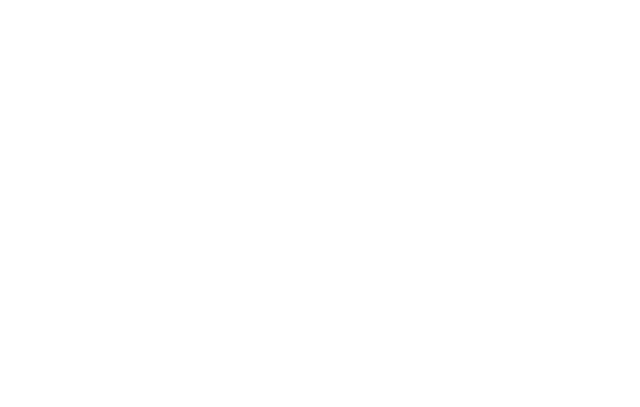
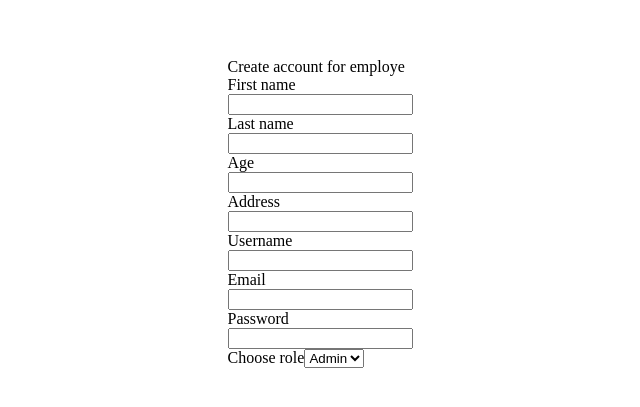
Before and after one commit to AnRiyan1912/sistem-absence-employe-fe-vue-js, a Vue app: page /register in a window 1280 px wide. Before the commit this address had no page. Shown: the part 195-602 px from the top of the page, without its empty margins (320-960 px from the left). Built offline with nearby package versions, Linux system fonts and the light colour scheme.

Commit message:
feat login fix and register page

```diff
--- a/src/axios/config.ts
+++ b/src/axios/config.ts
@@ -4,8 +4,8 @@
 const client = axios.create({
   baseURL: BASE_URL,
   timeout: 1000,
-  headers: { Authorization: `Bearer ${sessionStorage.getItem('auth')}` },
-  withCredentials: true
+  headers: { Authorization: `Bearer ${sessionStorage.getItem('auth')}` }
+  //   withCredentials: true
 })
 
 client.interceptors.response.use(
@@ -46,3 +46,5 @@
     return Promise.reject(err)
   }
 )
+
+export default client
--- a/src/router/index.ts
+++ b/src/router/index.ts
@@ -1,5 +1,10 @@
 import { createRouter, createWebHistory } from 'vue-router'
-import HomeView from '../views/HomeView.vue'
+
+const HomeView = () => import('../views/HomeView.vue')
+const AboutView = () => import('../views/AboutView.vue')
+const LoginView = () => import('../views/LoginView.vue')
+const NotFountView = () => import('../views/NotFoundView.vue')
+const RegisterView = () => import('../views/RegisterView.vue')
 
 const router = createRouter({
   history: createWebHistory(import.meta.env.BASE_URL),
@@ -15,7 +20,7 @@
     {
       path: '/about',
       name: 'about',
-      component: () => import('../views/AboutView.vue'),
+      component: AboutView,
       meta: {
         requiresAuth: true
       }
@@ -23,14 +28,24 @@
     {
       path: '/login',
       name: 'login,',
-      component: () => import('../views/LoginView.vue')
+      component: LoginView
+    },
+    {
+      path: '/register',
+      name: 'register',
+      component: RegisterView
+    },
+    {
+      path: '/:catchAll(.*)',
+      name: 'Not Found',
+      component: NotFountView
     }
   ]
 })
 
-router.beforeEach((to, from, next) => {
+router.beforeEach(async (to, from, next) => {
   if (to.meta.requiresAuth) {
-    const token = localStorage.getItem('token')
+    const token = await sessionStorage.getItem('auth')
     if (token) {
       next()
     } else {
--- a/src/views/LoginView.vue
+++ b/src/views/LoginView.vue
@@ -1,8 +1,10 @@
 <script setup lang="ts">
-import { ref } from 'vue'
-import axios from 'axios'
+import { onMounted, ref } from 'vue'
 import { AUTH, BASE_URL } from '@/util/ApiUrl'
+import client from '@/axios/config'
+import { useRouter } from 'vue-router'
 
+const router = useRouter()
 const showPassword = ref(false)
 const handleShowPassword = (event: MouseEvent) => {
   event.preventDefault()
@@ -16,12 +18,24 @@
 const password = defineModel('passsword')
 
 const onLogin = async () => {
-  const response = await axios.post(BASE_URL + AUTH + 'login', {
-    usernameOrEmail: username,
-    password: password
+  const response = await client.post(AUTH + 'login', {
+    usernameOrEmail: username.value,
+    password: password.value
   })
-  console.log(response)
+  await sessionStorage.setItem('auth', response.data.accessToken)
+  if (response.data.accessToken) {
+    router.push({ name: 'home' })
+  } else {
+    alert(response.data.message)
+  }
 }
+
+onMounted(() => {
+  const authToken = sessionStorage.getItem('auth')
+  if (authToken) {
+    router.push('/')
+  }
+})
 </script>
 <template>
   <div class="flex container-main">
--- /dev/null
+++ b/src/views/NotFoundView.vue
@@ -0,0 +1,24 @@
+<script setup lang="ts"></script>
+<template>
+  <div class="container">
+    <div>
+      <div class="item-center">
+        <h1>404</h1>
+      </div>
+
+      <h2>Page not found!</h2>
+    </div>
+  </div>
+</template>
+<style>
+.container {
+  display: flex;
+  justify-content: center;
+  align-items: center;
+}
+.item-center {
+  display: flex;
+  justify-content: center;
+  align-items: center;
+}
+</style>
--- a/src/views/RegisterView.vue
+++ b/src/views/RegisterView.vue
@@ -1,3 +1,62 @@
-<script setup lang="ts"></script>
-<template></template>
-<style></style>
+<script setup lang="ts">
+import { useRouter } from 'vue-router'
+
+const router = useRouter()
+const authToken = sessionStorage.getItem('auth')
+if (authToken) {
+  router.push({ name: 'home' })
+}
+</script>
+<template>
+  <div class="container-main">
+    <div>
+      <div><span>Create account for employe</span></div>
+      <form action="">
+        <span>First name</span>
+        <div>
+          <input type="text" />
+        </div>
+        <span>Last name</span>
+        <div>
+          <input type="" />
+        </div>
+        <span>Age</span>
+        <div>
+          <input type="" />
+        </div>
+        <span>Address</span>
+        <div>
+          <input type="" />
+        </div>
+        <span>Username</span>
+        <div>
+          <input type="" />
+        </div>
+        <span>Email</span>
+        <div>
+          <input type="" />
+        </div>
+        <span>Password</span>
+        <div>
+          <input type="" />
+        </div>
+        <label for="role">Choose role</label>
+        <select>
+          <option value="ADMIN">Admin</option>
+          <option value="ADMIN">Admin</option>
+          <option value="ADMIN">Admin</option>
+          <option value="ADMIN">Admin</option>
+          <option value="ADMIN">Admin</option>
+        </select>
+      </form>
+    </div>
+  </div>
+</template>
+<style>
+.container-main {
+  display: flex;
+  justify-content: center;
+  align-items: center;
+}
+
+</style>
```
